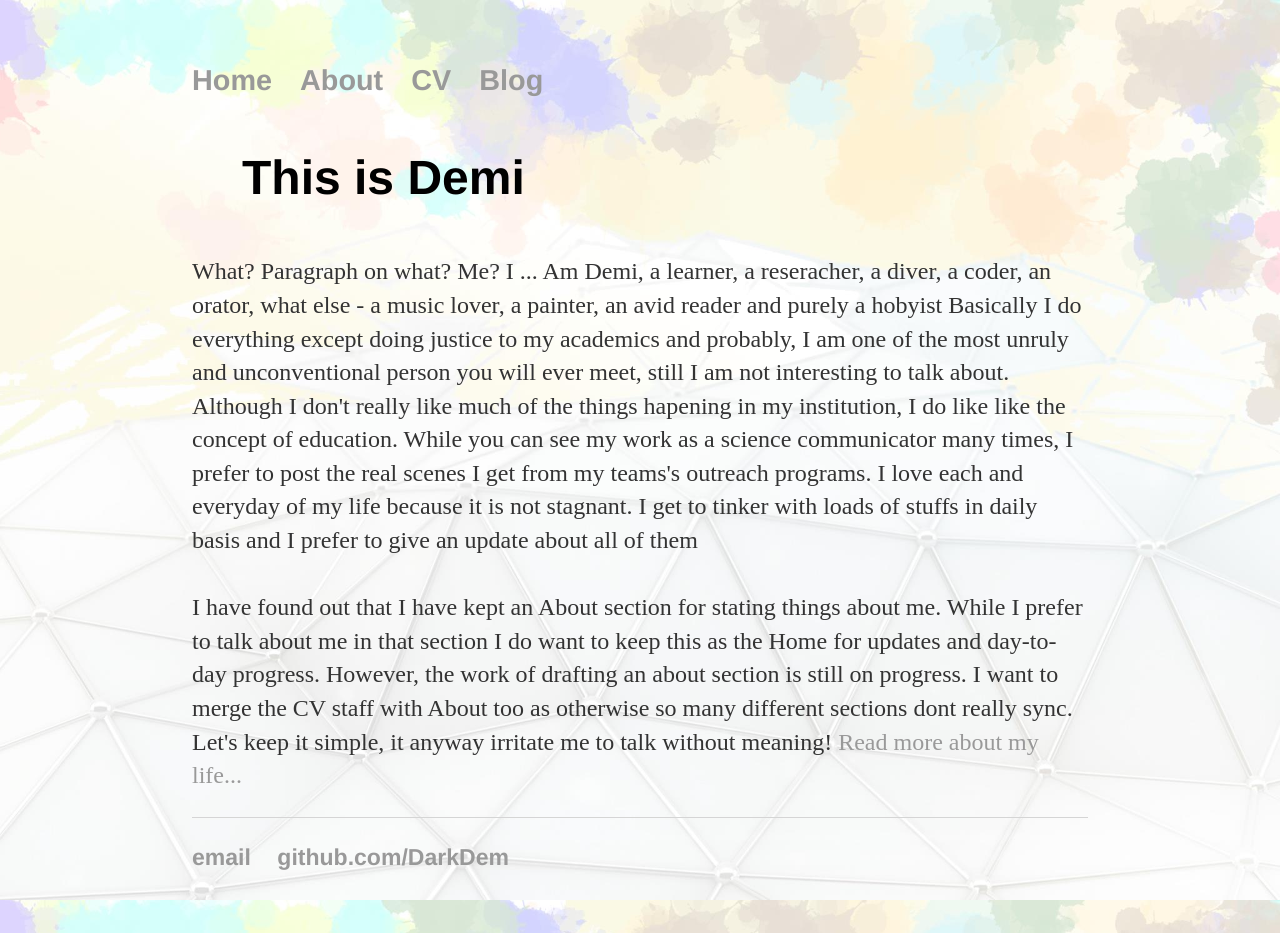
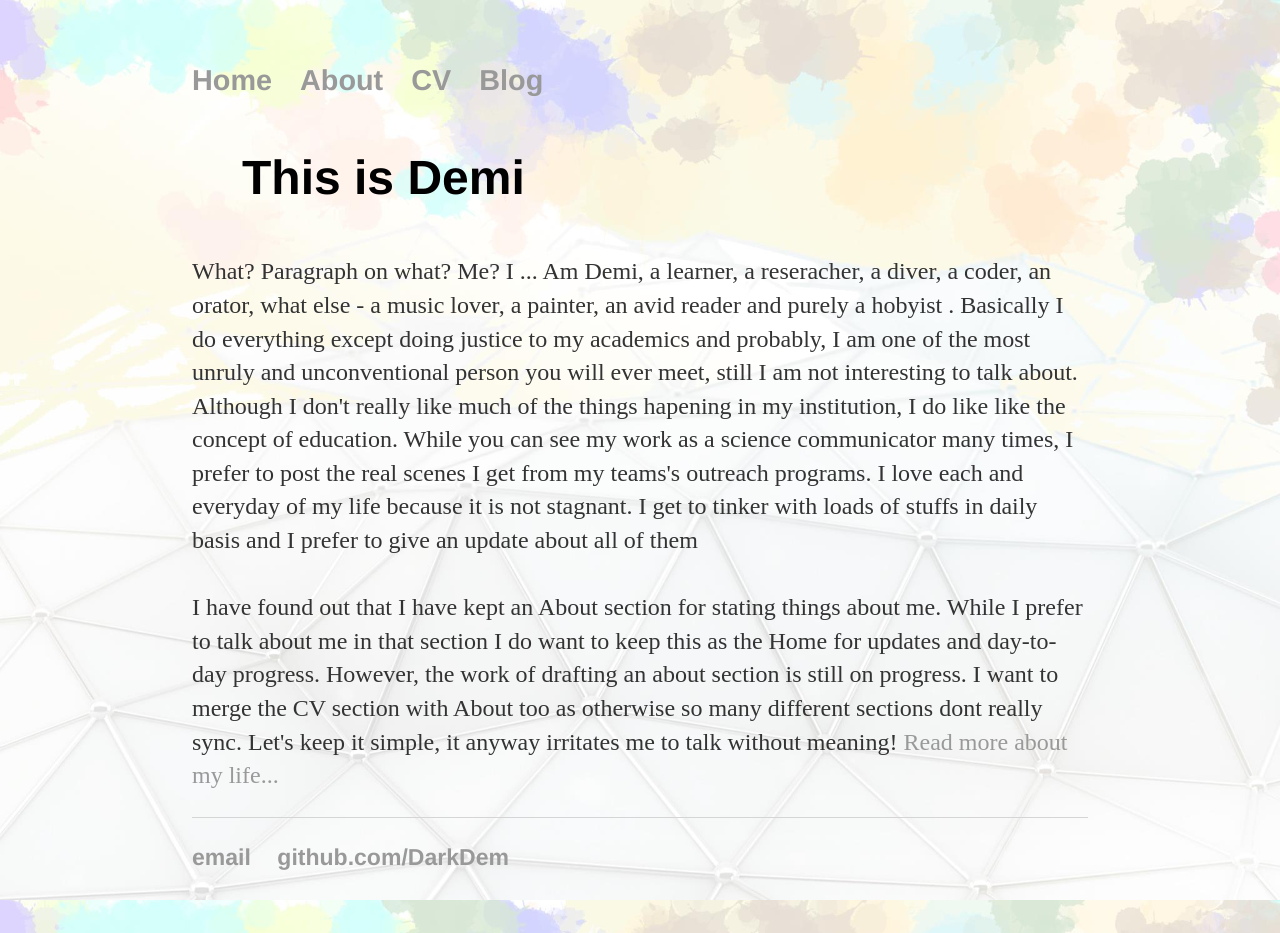
Before and after one commit to DarkDem/DarkDem.github.io, a Jekyll site: the page built from index.html, in a window 1280 px wide. Built offline with Jekyll 4.4.1, drawn with Linux system fonts in a browser that asks for light colours.

Commit message:
Update index.html

```diff
--- a/index.html
+++ b/index.html
@@ -5,7 +5,7 @@ title: Debasmita Banerjee - The journey to the silver salvation
 <div class="blurb">
 	<h1>This is Demi</h1>
 	<p>What? Paragraph on what? Me? I ... Am Demi, a learner, a reseracher, a diver, a coder, an orator, what else - a music lover, a painter, an avid reader and purely a hobyist
-         Basically I do everything except doing justice to my academics and probably, I am one of the most unruly and unconventional person you
+         . Basically I do everything except doing justice to my academics and probably, I am one of the most unruly and unconventional person you
          will ever meet, still I am not interesting to talk about. Although I don't really like much of the things hapening in my institution, I do like like the concept of education.
 	 While you can see my work as a science communicator many times, I prefer to post the real scenes I get from my teams's outreach
 	 programs. I love each and everyday of my life because it is not stagnant. I get to tinker with loads of stuffs in daily basis and
@@ -13,8 +13,8 @@ title: Debasmita Banerjee - The journey to the silver salvation
 
 	 I have found out that I have kept an About section for stating things about me. While I prefer to talk about me in that section I do
          want to keep this as the Home for updates and day-to-day progress. However, the work of drafting an about section is still on progress.
-	 I want to merge the CV staff with About too as otherwise so many different sections dont really sync. Let's keep it simple, it
-	 anyway irritate me to talk without meaning!
+	 I want to merge the CV section with About too as otherwise so many different sections dont really sync. Let's keep it simple, it
+	 anyway irritates me to talk without meaning!
 
 	<a href="/about">Read more about my life...</a></p>
 </div><!-- /.blurb -->
```
